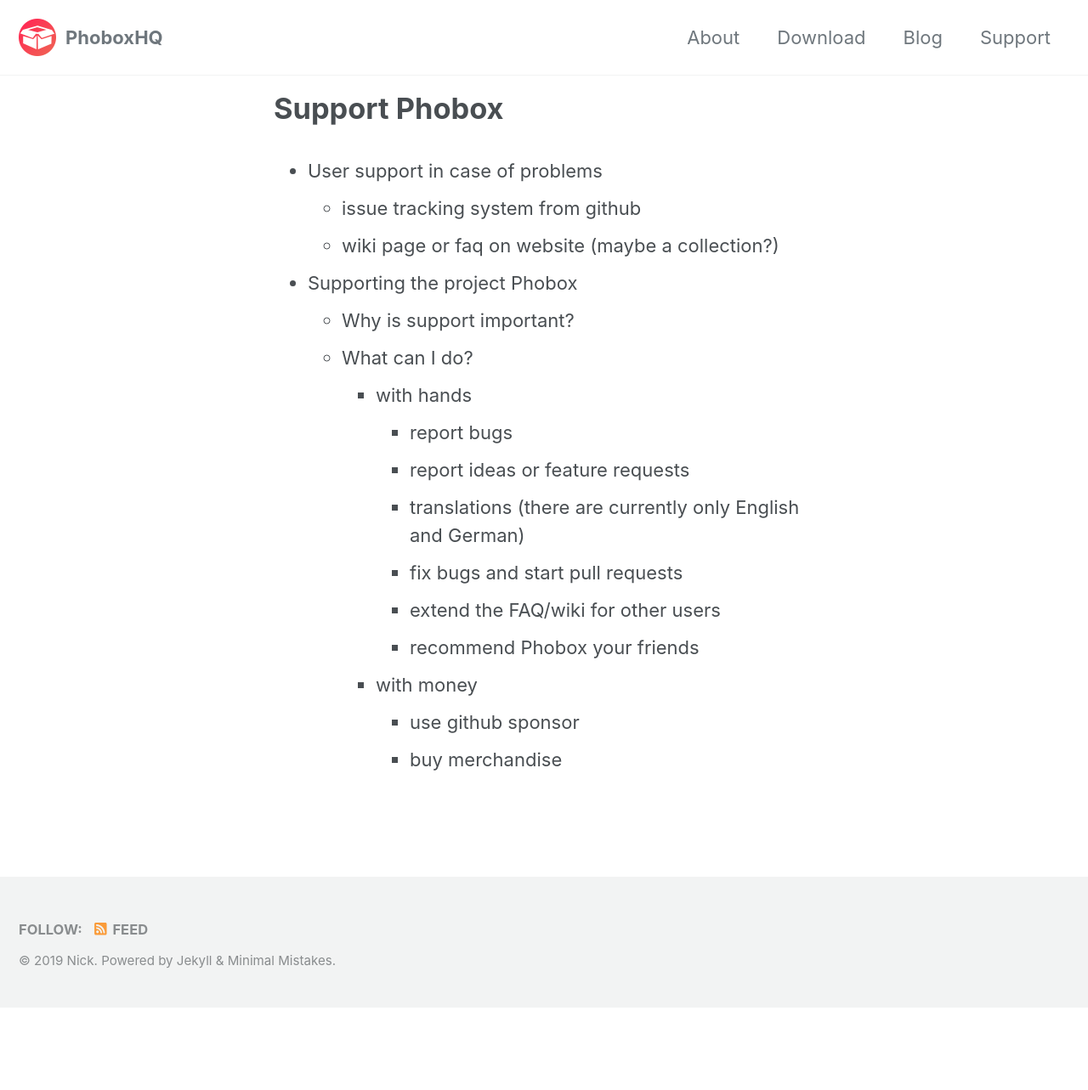
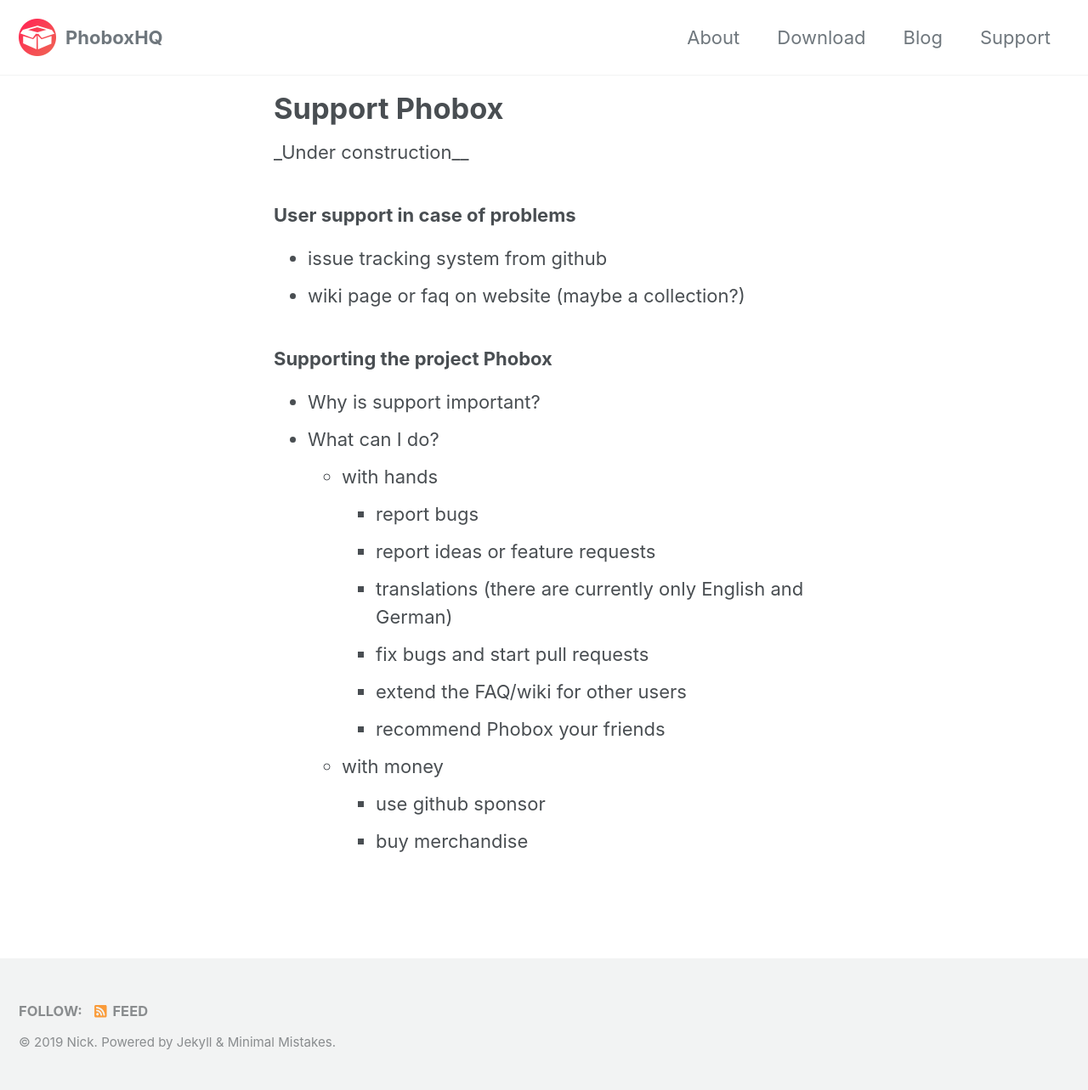
Before and after one commit to phoboxhq/home2, a Jekyll site: the page built from _pages/support.md, in a window 1280 px wide. Shown: the whole page at 85% size. Built offline with Jekyll 4.4.1, drawn with Linux system fonts in a browser that asks for light colours; cached includes are drawn as plain includes; nearby versions of some CDN libraries; before the commit the page ends 1186 px from its top, so only the background shows below that.

Commit message:
Update support.md

```diff
--- a/_pages/support.md
+++ b/_pages/support.md
@@ -5,11 +5,13 @@
 modified: 2019-06-05T21:13:00-04:00
 ---
 
-* User support in case of problems
+_Under construction__
+
+### User support in case of problems
   * issue tracking system from github
   * wiki page or faq on website (maybe a collection?)
 
-* Supporting the project Phobox
+### Supporting the project Phobox
   * Why is support important?
   * What can I do?
     * with hands
```
